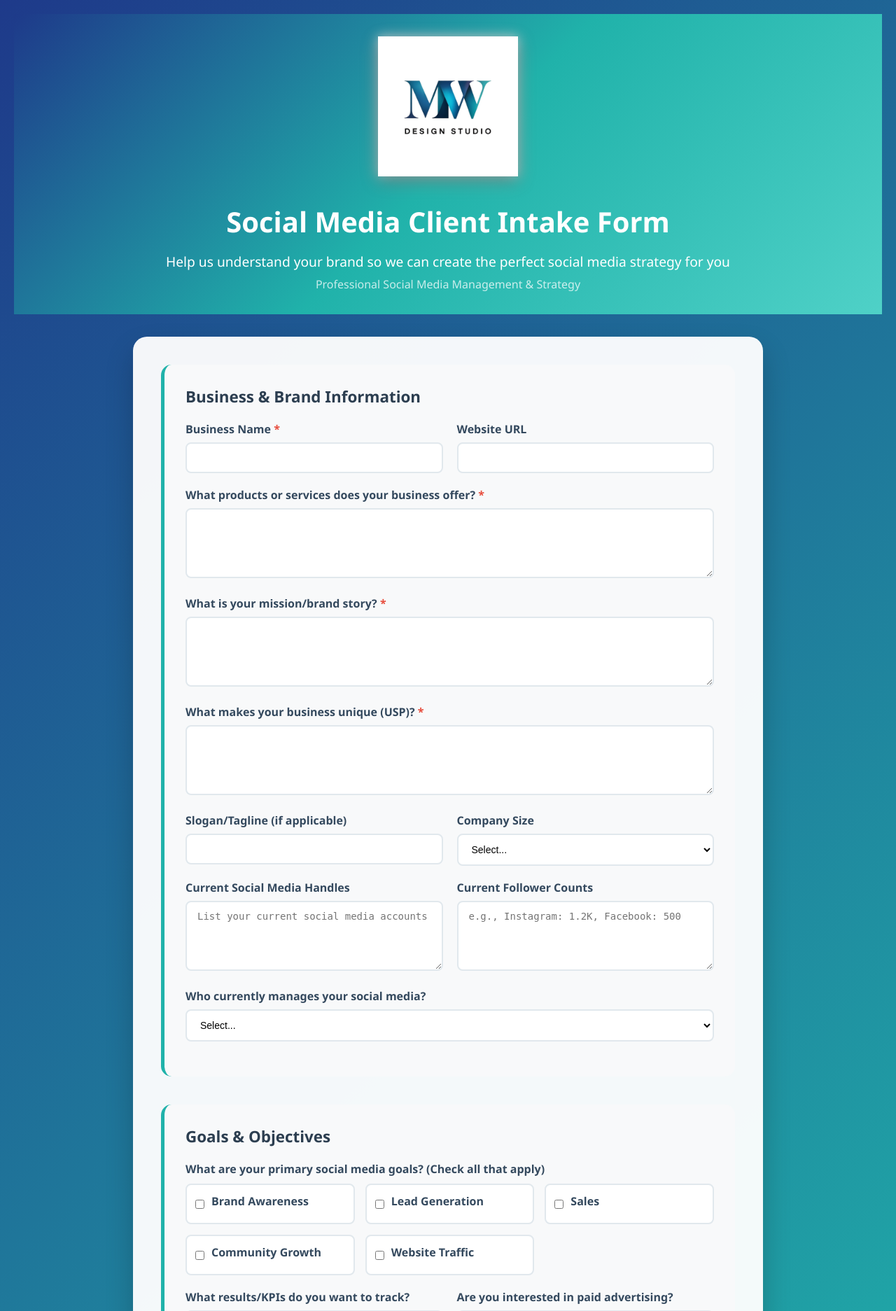
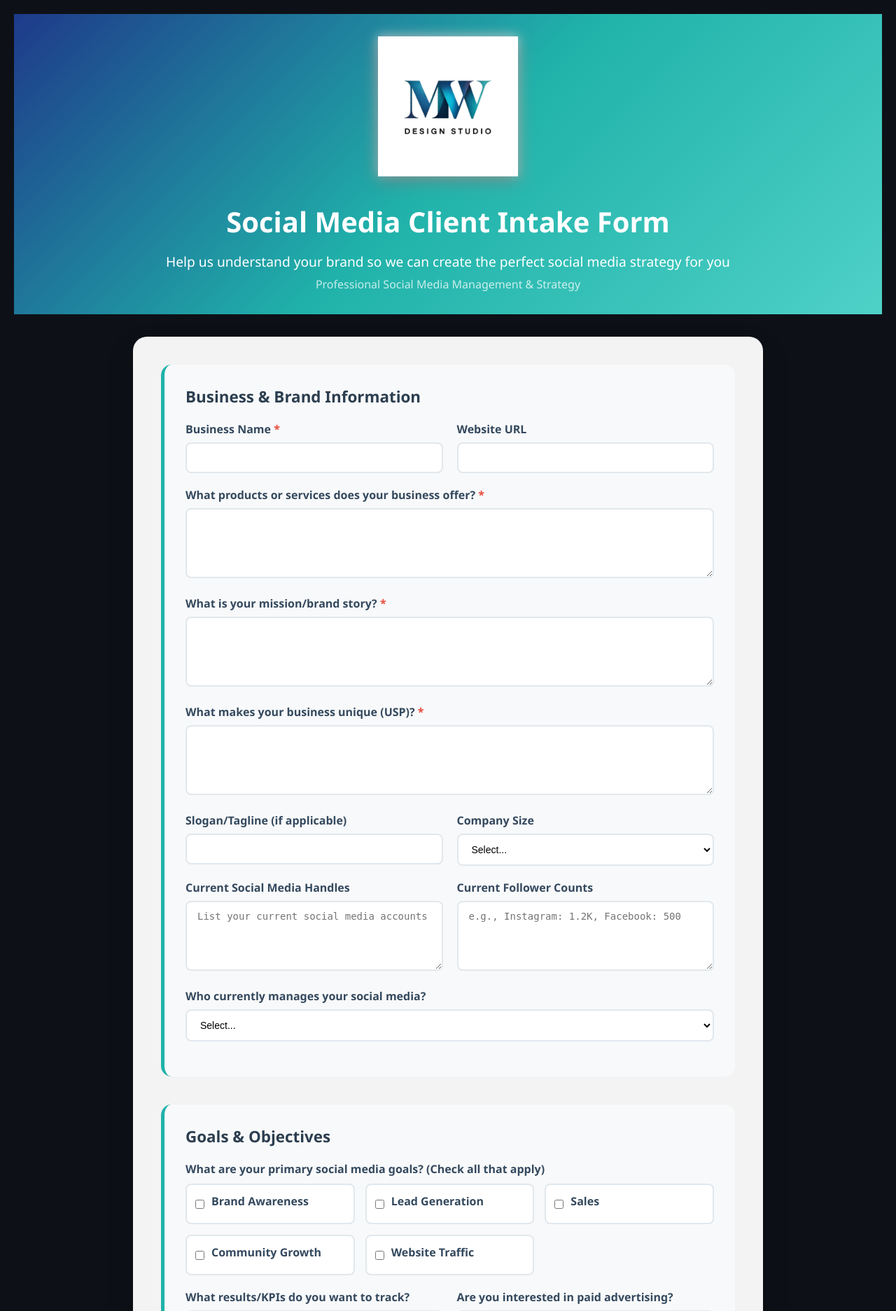
Before and after one commit to HouseOfVibes/mw-design-client-intake-v2, a Flask app: page / in a window 1280 px wide. Shown: the top 1873 px of the page at 70% size. Run offline with Flask 3, Linux system fonts and the light colour scheme; some libraries are stand-ins or nearby versions.

Commit message:
style: update background to dark blue-gray for professional contrast
Changed body background from MW gradient to #0d1117 (dark blue-gray):
- Creates better visual contrast with the white form container
- Provides professional, modern appearance
- Makes the MW gradient header and footer stand out more prominently
- Improves overall visual hierarchy and readability

🤖 Generated with [Claude Code](https://claude.ai/code)

Co-Authored-By: Claude <noreply@anthropic.com>

```diff
--- a/templates/index.html
+++ b/templates/index.html
@@ -21,7 +21,7 @@
 
         body {
             font-family: 'Segoe UI', Tahoma, Geneva, Verdana, sans-serif;
-            background: var(--mw-gradient);
+            background: #0d1117;
             min-height: 100vh;
             padding: 20px;
         }
```
